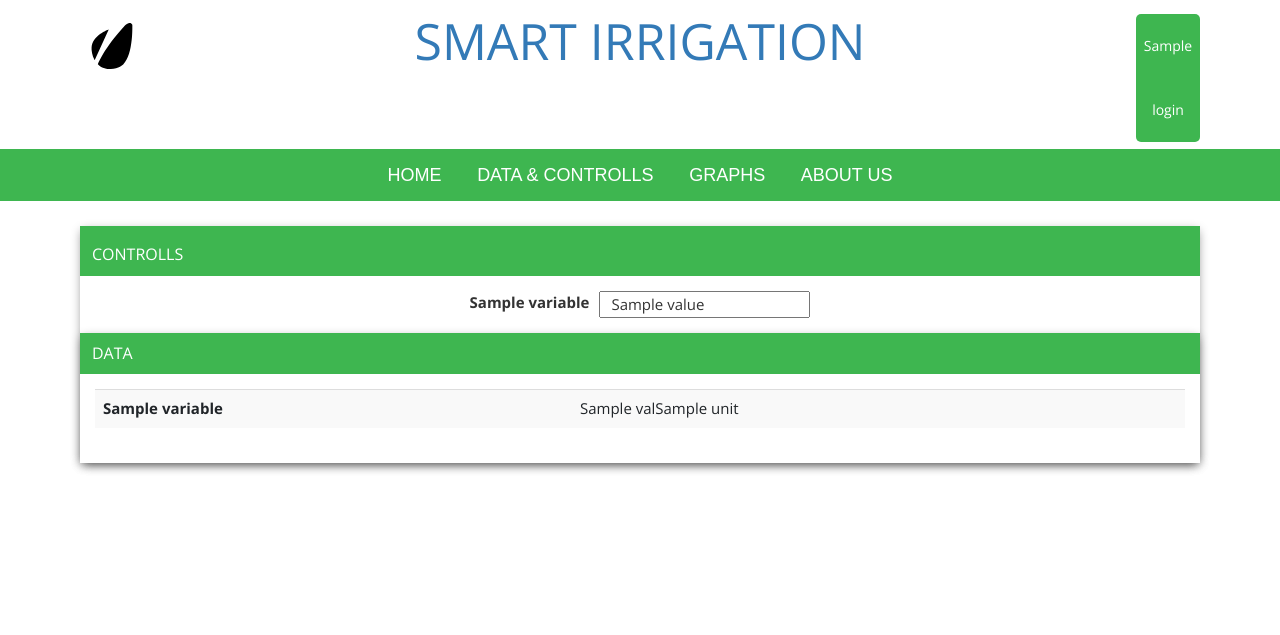
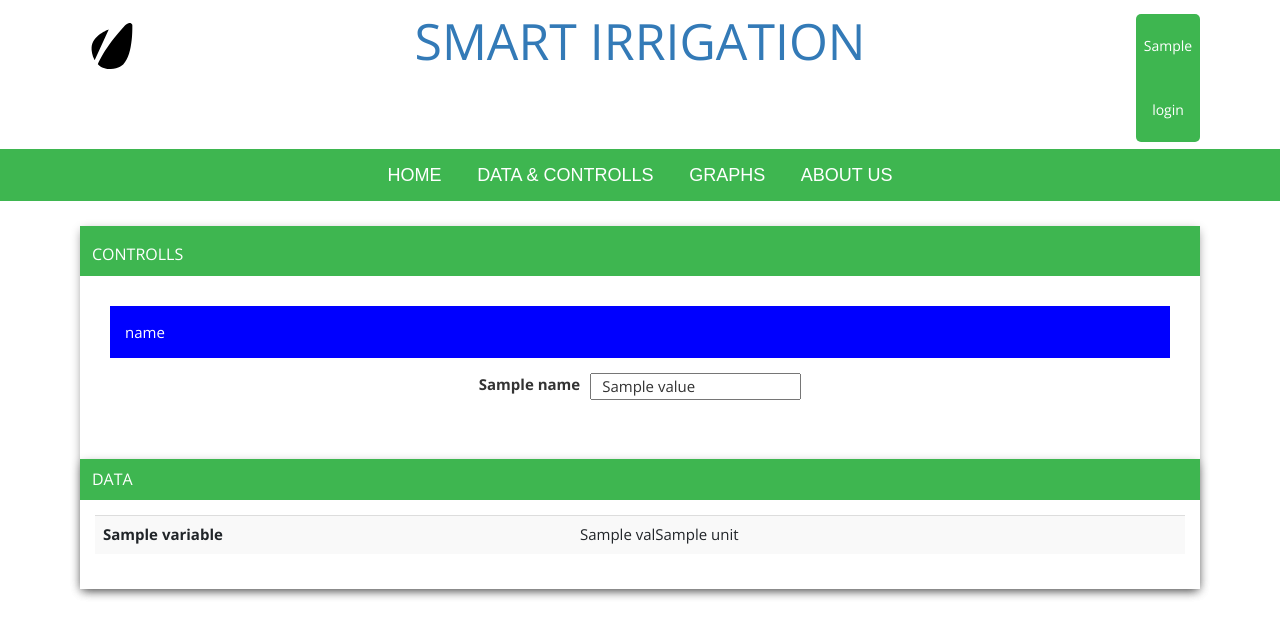
Before and after one commit to ujagaga/data_collect_web_display, a Flask app: template templates/datactrl.html in a window 1280 px wide. Shown: the top 635 px of the page. Run offline with Flask 2, Linux system fonts and the light colour scheme; the template is opened without the code that fills it: most values are stand-ins (such as "Sample title", 1, 10 or a date in 2020); some libraries are stand-ins or nearby versions.

Commit message:
Add variable type

```diff
--- a/main.py
+++ b/main.py
@@ -1,6 +1,3 @@
-import json
-import time
-
 from flask import Flask, request, render_template, Markup, send_from_directory, g, redirect, make_response
 import sys
 import os
@@ -13,15 +10,12 @@ import time
 app = Flask(__name__, static_url_path='/static', static_folder='static')
 app.secret_key = "<g\x93E\xf3\xc6\xb8\xc4\x87\xff\xf6\x0fxD\x91\x13\x9e\xfe1+%\xa3"
 db_path = "database.db"
-WEB_PORT = 8001
+WEB_PORT = 8000
+ADMIN_USERNAME = "admin"
+ADMIN_PASS = "admin123"
 ADMIN_KEY = "AdminSecretKey123"     # An HTML safe string
 COLORS = ["#000000", "#A52A2A", "#7FFFD4", "#8A2BE2", "#D2691E", "#2F4F4F", "#008000"]
 color_id = 0
-ADMIN_USERNAME = "admin"
-ADMIN_PASS = "admin123"
-
-# List here beginnings of variable names to use as toggle. Others will be used with their full value in an input box.
-vars_to_toggle = {"led", "auto"}
 
 
 def init_database():
@@ -33,7 +27,7 @@ def init_database():
         db.execute(sql)
         db.commit()
 
-        sql = "create table ctrl (name TEXT, value TEXT)"
+        sql = "create table ctrl (name TEXT, value TEXT, groupby TEXT, type TEXT)"
         db.execute(sql)
         db.commit()
         db.close()
@@ -86,16 +80,14 @@ def get_all_variables():
         sql = "SELECT * FROM ctrl"
         data = query_db(g.db, sql)
 
-        if len(data) > 0:
-            new_data = []
-            for item in data:
-                type = "gen"
-                for nameStart in vars_to_toggle:
-                    if item["name"].lower().startswith(nameStart.lower()):
-                        item["type"] = "toggle"
-                new_data.append(item)
+        items = {}
+        for item in data:
+            group = item["groupby"]
+            item_list = items.get(group, [])
+            item_list.append(item)
+            items[group] = item_list
 
-            data = new_data
+        data = items
 
     except Exception as exc:
         exc_type, exc_obj, exc_tb = sys.exc_info()
@@ -104,11 +96,13 @@ def get_all_variables():
     return data
 
 
-def set_variable(name, value):
+def set_variable(name, value, groupby="", var_type=""):
     try:
         data = get_variable(name)
+
         if data is None:
-            sql = "INSERT INTO ctrl (name, value) VALUES ('{}', '{}')".format(name, value)
+            sql = "INSERT INTO ctrl (name, value, groupby, type) VALUES ('{}', '{}', '{}', '{}')" \
+                  "".format(name, value, groupby, var_type)
         else:
             sql = "UPDATE ctrl SET value = '{}' WHERE name = '{}'".format(value, name)
         exec_db(sql)
@@ -210,48 +204,48 @@ def graphs():
     color_id = 0
     access_key = request.cookies.get('token')
     if ADMIN_KEY != access_key:
-        return redirect("/login")
+        login_var = {"name": "Login", "url": "login"}
     else:
         login_var = {"name": "Logout", "url": "logout"}
-        plot_list = []
 
-        # get latest data
-        data_list = get_data()
-        if data_list is not None:
-            data_dict = {}
+    plot_list = []
 
-            for data in data_list:
-                timestamp = datetime.fromtimestamp(int(data["timestamp"].split('.')[0]))
-                name = data["name"]
-                value = float(data["value"])
-                year = datetime.strftime(timestamp, '%Y')
-                month = datetime.strftime(timestamp, '%B')
-                day_time = datetime.strftime(timestamp, '%d, %H:%M:%S')
+    # get latest data
+    data_list = get_data()
+    if data_list is not None:
+        data_dict = {}
 
-                name_data = data_dict.get(name, {})
-                year_data = name_data.get(year, {})
-                month_data = year_data.get(month, [])
-                month_data.append([day_time, value])
-                year_data[month] = month_data
-                name_data[year] = year_data
-                data_dict[name] = name_data
+        for data in data_list:
+            timestamp = datetime.fromtimestamp(int(data["timestamp"].split('.')[0]))
+            name = data["name"]
+            value = float(data["value"])
+            year = datetime.strftime(timestamp, '%Y')
+            month = datetime.strftime(timestamp, '%B')
+            day_time = datetime.strftime(timestamp, '%d, %H:%M:%S')
 
-            for name in data_dict:
-                name_data = data_dict[name]
-                for year in name_data.keys():
-                    year_data = name_data[year]
-                    for month in year_data.keys():
-                        month_data = year_data[month]
-                        plot_title = "{} {}, {}".format(name, month, year)
-                        plot = create_plot("", month_data)
-                        plot_html = Markup(plot)
-                        plot_data = {"date": year + "." + month, "plot": plot_html, "title": plot_title}
-                        plot_list.append(plot_data)
+            name_data = data_dict.get(name, {})
+            year_data = name_data.get(year, {})
+            month_data = year_data.get(month, [])
+            month_data.append([day_time, value])
+            year_data[month] = month_data
+            name_data[year] = year_data
+            data_dict[name] = name_data
 
-        response = make_response(render_template("graphs.html", plots=plot_list, login=login_var, dldid=int(time.time())))
-        response.set_cookie('token', ADMIN_KEY, max_age=1200)
+        for name in data_dict:
+            name_data = data_dict[name]
+            for year in name_data.keys():
+                year_data = name_data[year]
+                for month in year_data.keys():
+                    month_data = year_data[month]
+                    plot_title = "{} {}, {}".format(name, month, year)
+                    plot = create_plot("", month_data)
+                    plot_html = Markup(plot)
+                    plot_data = {"date": year + "." + month, "plot": plot_html, "title": plot_title}
+                    plot_list.append(plot_data)
 
-        return response
+    response = make_response(render_template("graphs.html", plots=plot_list, login=login_var, dldid=int(time.time())))
+
+    return response
 
 
 @app.route('/datactrl')
@@ -286,7 +280,8 @@ def data_and_controls():
                 new_list.append({"name": name, "val": data_dict[name], "unit": unit})
         vars = get_all_variables()
 
-        response = make_response(render_template("datactrl.html", dldid=int(time.time()), vars=vars, value_list=new_list, login=login_var))
+        response = make_response(render_template("datactrl.html", dldid=int(time.time()), vars=vars,
+                                                 value_list=new_list, login=login_var))
         response.set_cookie('token', ADMIN_KEY, max_age=1200)
 
         return response
@@ -346,9 +341,11 @@ def set_var():
 
     name = request.args.get('N', None)
     value = request.args.get('V', None)
+    groupby = request.args.get('G', "")
+    var_type = request.args.get('T', "")
 
     if name is not None and value is not None:
-        set_variable(name, value)
+        set_variable(name, value, groupby, var_type)
 
     return 'ok'
 
--- a/static/css/custom.css
+++ b/static/css/custom.css
@@ -8,3 +8,12 @@
     text-align: center;
     border-radius: 5px;
 }
+
+.groupby{
+    width: calc(100% - 30px);
+    margin: 15px;
+    padding: 15px;
+    background-color: blue;
+    color: white;
+    font-size: 1.5em;
+}
--- a/templates/datactrl.html
+++ b/templates/datactrl.html
@@ -70,7 +70,9 @@
 		<div class="panel-big-2">
 			<h1 class="title-heading">CONTROLLS</h1>
 			<div class="text-section" >
-				{% for variable in vars %}
+				{% for key in vars.keys() %}
+				<div class="groupby"><p>{{ key }}</p></div>
+				{% for variable in vars[key] %}
 					{% if variable["type"] == "toggle" %}
 					<div class="switch-toggle">
 						<label onclick='toggleVar("{{ variable["name"] }}", "{{ variable["value"] }}")'>
@@ -86,8 +88,9 @@
 							   value='{{variable["value"]}}' onkeydown="save_value(this);"><br>
 					</div>
 					{% endif %}
+				<br><br>
 				{% endfor %}
-
+				{% endfor %}
 			</div>
 
 			<div class="panel-big-2">
```
Also changed, not shown: README.md. Lines whose indentation alone changed are shown as unchanged.
